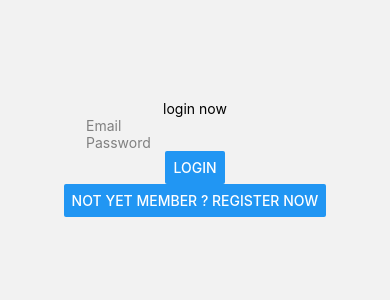
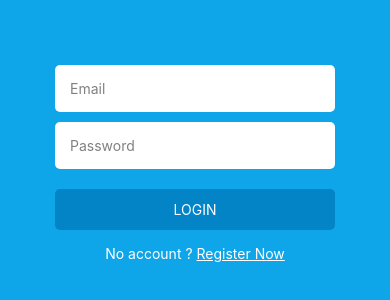
Before and after one commit to andiLeong/react-native-tweeter, a React Native app: screen /Home in a window 390 px wide. Shown: the part 264-564 px from the top of the page. Built offline with nearby package versions, Linux system fonts and the light colour scheme.

Commit message:
style login and register screen

```diff
--- a/screens/auth/LoginScreen.js
+++ b/screens/auth/LoginScreen.js
@@ -1,5 +1,12 @@
 import React, { useContext, useState } from 'react';
-import { ActivityIndicator, Button, Text, TextInput, View } from 'react-native';
+import {
+    ActivityIndicator,
+    StyleSheet,
+    Text,
+    TextInput,
+    TouchableOpacity,
+    View,
+} from 'react-native';
 import { AuthContext } from '../../context/AuthProvider';
 
 function LoginScreen({ navigation }) {
@@ -8,16 +15,15 @@ function LoginScreen({ navigation }) {
     const { login, error, isLoading } = useContext(AuthContext);
 
     return (
-        <View
-            style={{
-                flex: 1,
-                alignItems: 'center',
-                justifyContent: 'center',
-            }}
-        >
-            <Text>login now</Text>
-
+        <View style={styles.container}>
+            <View style={{ width: 280 }}>
+                {error && (
+                    <Text style={{ color: 'red', marginBottom: 10 }}>
+                        {error}
+                    </Text>
+                )}
                 <TextInput
+                    style={styles.input}
                     onChangeText={setEmail}
                     value={email}
                     placeholder="Email"
@@ -27,6 +33,7 @@ function LoginScreen({ navigation }) {
                     autoCapitalize="none"
                 />
                 <TextInput
+                    style={styles.input}
                     onChangeText={setPassword}
                     value={password}
                     placeholder="Password"
@@ -34,23 +41,72 @@ function LoginScreen({ navigation }) {
                     autoCapitalize="none"
                     secureTextEntry={true}
                 />
-            <Button onPress={() => login(email, password)} title="Login" />
-
-            <Button
-                onPress={() => navigation.navigate('Register Screen')}
-                title={'not yet member ? register now'}
-            />
-
-            {error && <Text style={{ color: 'red' }}>{error}</Text>}
+                <TouchableOpacity
+                    style={styles.button}
+                    onPress={() => login(email, password)}
+                    disabled={isLoading}
+                >
                     {isLoading && (
                         <ActivityIndicator
-                    style={{ marginTop: 8 }}
+                            style={{ marginRight: 8 }}
                             size="small"
-                    color="gray"
+                            color="white"
                         />
                     )}
+                    <Text
+                        style={{ color: 'white', textTransform: 'uppercase' }}
+                    >
+                        Login
+                    </Text>
+                </TouchableOpacity>
+
+                <View style={styles.registerButtonContainer}>
+                    <Text style={{ color: 'white' }}>No account ? </Text>
+                    <TouchableOpacity
+                        onPress={() => navigation.navigate('Register Screen')}
+                    >
+                        <Text
+                            style={{
+                                color: 'white',
+                                textDecorationLine: 'underline',
+                            }}
+                        >
+                            Register Now
+                        </Text>
+                    </TouchableOpacity>
+                </View>
+            </View>
         </View>
     );
 }
 
 export default LoginScreen;
+
+const styles = StyleSheet.create({
+    container: {
+        flex: 1,
+        backgroundColor: '#0ea5e9',
+        alignItems: 'center',
+        justifyContent: 'center',
+    },
+    button: {
+        marginTop: 20,
+        flexDirection: 'row',
+        justifyContent: 'center',
+        alignItems: 'center',
+        backgroundColor: '#0284c7',
+        padding: 12,
+        borderRadius: 5,
+    },
+    input: {
+        borderRadius: 5,
+        padding: 15,
+        marginTop: 10,
+        backgroundColor: 'white',
+    },
+    registerButtonContainer: {
+        flexDirection: 'row',
+        marginTop: 15,
+        alignSelf: 'center',
+    },
+});
--- a/screens/auth/RegisterScreen.js
+++ b/screens/auth/RegisterScreen.js
@@ -1,23 +1,144 @@
-import React from 'react';
-import { Button, Text, View } from 'react-native';
+import React, { useContext, useState } from 'react';
+import {
+    ActivityIndicator,
+    StyleSheet,
+    Text,
+    TextInput,
+    TouchableOpacity,
+    View,
+} from 'react-native';
+import { AuthContext } from '../../context/AuthProvider';
 
 function RegisterScreen({ navigation }) {
+    const [email, setEmail] = useState('');
+    const [name, setName] = useState('');
+    const [username, setUsername] = useState('');
+    const [password, setPassword] = useState('');
+    const [confirmPassword, setConfirmPassword] = useState('');
+    const { login, error, isLoading } = useContext(AuthContext);
+
     return (
-        <View
-            style={{
-                flex: 1,
-                alignItems: 'center',
-                justifyContent: 'center',
-            }}
-        >
-            <Text>register now</Text>
+        <View style={styles.container}>
+            <View style={{ width: 280 }}>
+                {error && (
+                    <Text style={{ color: 'red', marginBottom: 10 }}>
+                        {error}
+                    </Text>
+                )}
+                <TextInput
+                    style={styles.input}
+                    onChangeText={setName}
+                    value={name}
+                    placeholder="Name"
+                    placeholderTextColor="gray"
+                    textContentType="name"
+                    autoCapitalize="none"
+                />
 
-            <Button
-                onPress={() => navigation.navigate('Login Screen')}
-                title={'login'}
-            />
+                <TextInput
+                    style={styles.input}
+                    onChangeText={setUsername}
+                    value={username}
+                    placeholder="Username"
+                    placeholderTextColor="gray"
+                    textContentType="username"
+                    autoCapitalize="none"
+                />
+
+                <TextInput
+                    style={styles.input}
+                    onChangeText={setEmail}
+                    value={email}
+                    placeholder="Email"
+                    placeholderTextColor="gray"
+                    textContentType="emailAddress"
+                    keyboardType="email-address"
+                    autoCapitalize="none"
+                />
+                <TextInput
+                    style={styles.input}
+                    onChangeText={setPassword}
+                    value={password}
+                    placeholder="Password"
+                    placeholderTextColor="gray"
+                    autoCapitalize="none"
+                    secureTextEntry={true}
+                />
+                <TextInput
+                    style={styles.input}
+                    onChangeText={setConfirmPassword}
+                    value={confirmPassword}
+                    placeholder="Confirm Your Password"
+                    placeholderTextColor="gray"
+                    autoCapitalize="none"
+                    secureTextEntry={true}
+                />
+                <TouchableOpacity
+                    style={styles.button}
+                    onPress={() => login(email, password)}
+                    disabled={isLoading}
+                >
+                    {isLoading && (
+                        <ActivityIndicator
+                            style={{ marginRight: 8 }}
+                            size="small"
+                            color="white"
+                        />
+                    )}
+                    <Text
+                        style={{ color: 'white', textTransform: 'uppercase' }}
+                    >
+                        Register
+                    </Text>
+                </TouchableOpacity>
+
+                <View style={styles.registerButtonContainer}>
+                    <Text style={{ color: 'white' }}>Got account ? </Text>
+                    <TouchableOpacity
+                        onPress={() => navigation.navigate('Login Screen')}
+                    >
+                        <Text
+                            style={{
+                                color: 'white',
+                                textDecorationLine: 'underline',
+                            }}
+                        >
+                            Login Now
+                        </Text>
+                    </TouchableOpacity>
+                </View>
+            </View>
         </View>
     );
 }
 
 export default RegisterScreen;
+
+const styles = StyleSheet.create({
+    container: {
+        flex: 1,
+        backgroundColor: '#0ea5e9',
+        alignItems: 'center',
+        justifyContent: 'center',
+    },
+    button: {
+        marginTop: 20,
+        flexDirection: 'row',
+        justifyContent: 'center',
+        alignItems: 'center',
+        backgroundColor: '#0284c7',
+        padding: 12,
+        borderRadius: 5,
+    },
+    input: {
+        borderRadius: 5,
+        padding: 15,
+        marginTop: 10,
+        backgroundColor: 'white',
+    },
+    registerButtonContainer: {
+        flexDirection: 'row',
+        marginTop: 15,
+        alignSelf: 'center',
+    },
+});
```
Also changed, not shown: hooks/loginViaAxios.js (+0 -10 lines). Lines whose indentation alone changed are shown as unchanged.
